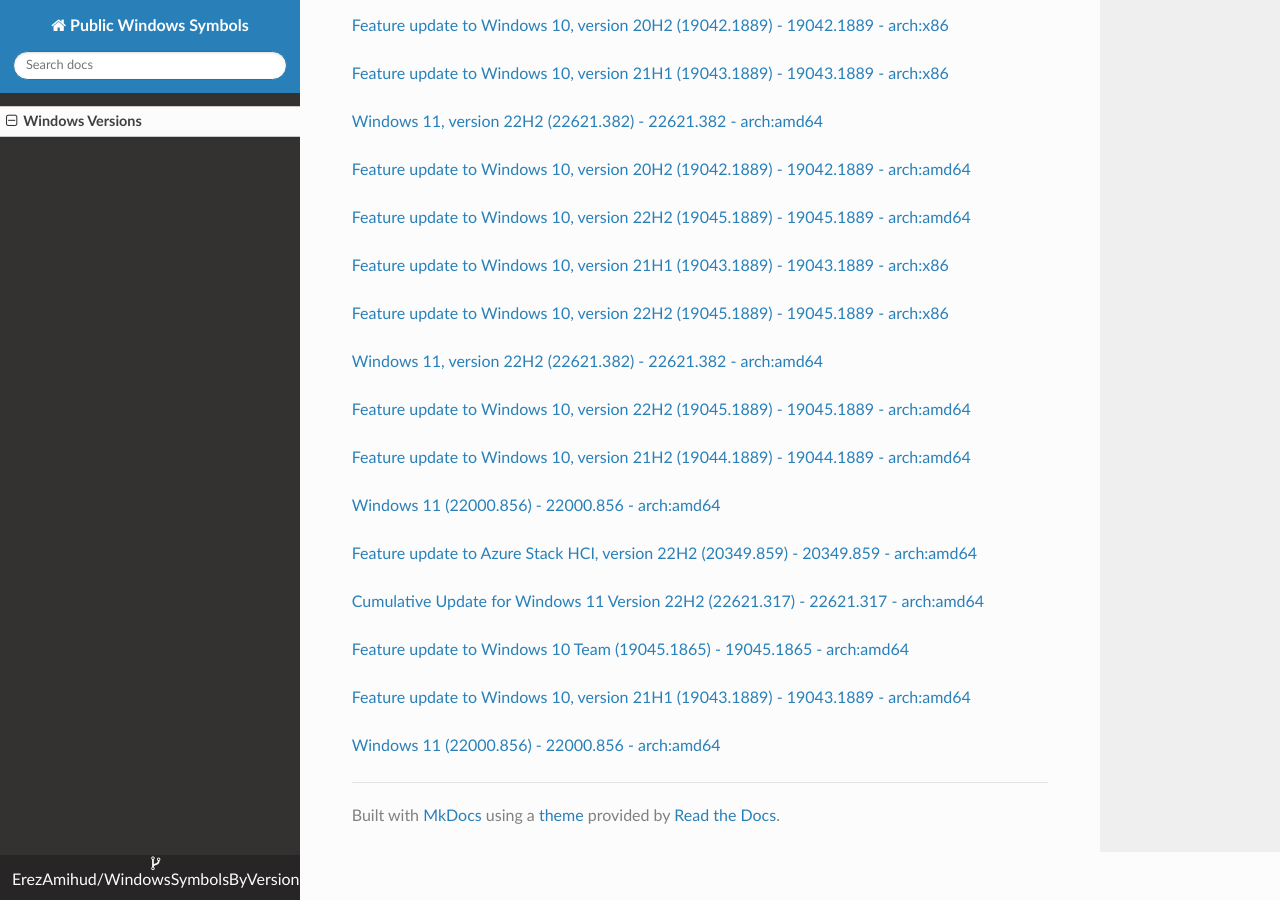
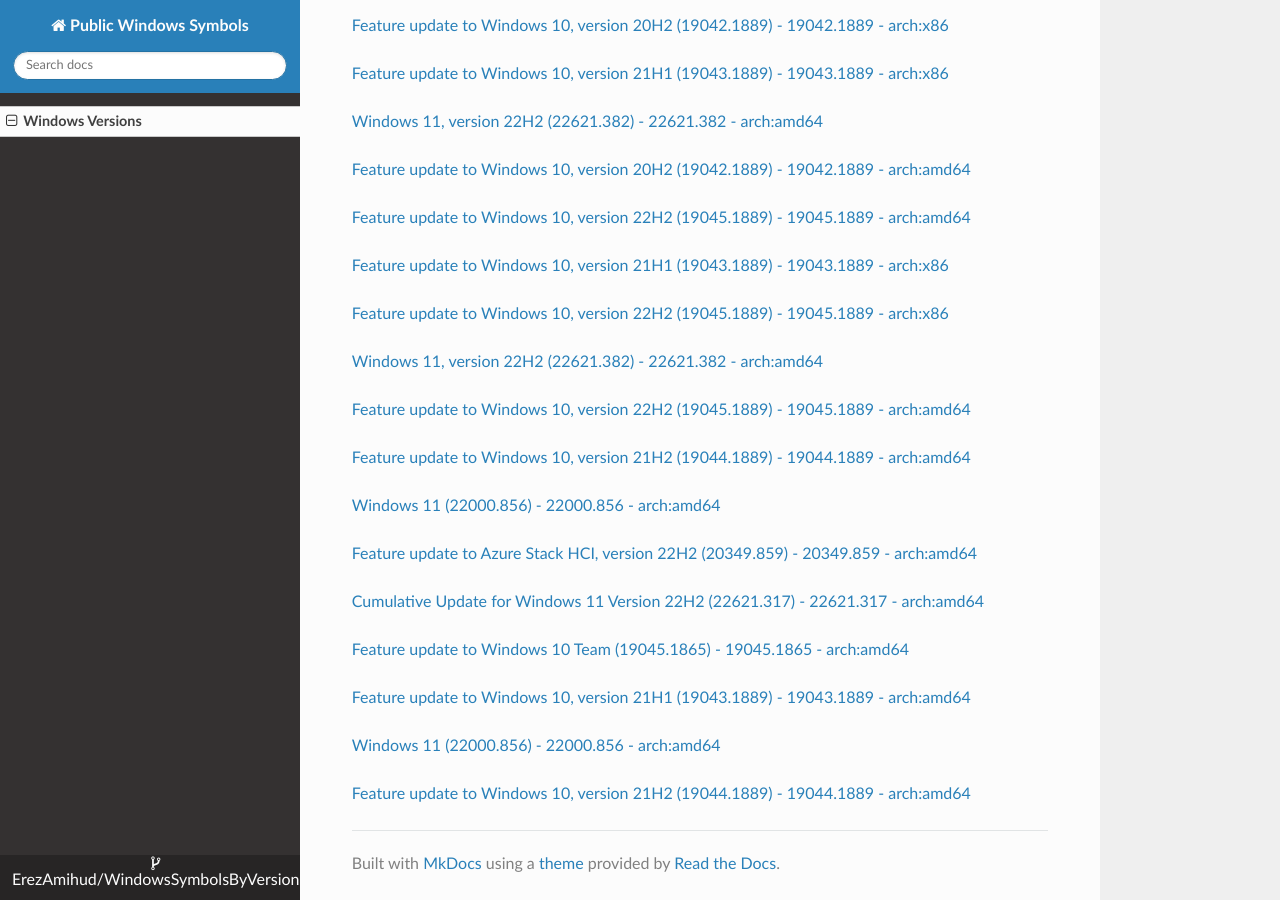
Before and after one commit to ErezAmihud/WindowsSymbolsByVersion, an MkDocs documentation site: the page built from docs/index.md, in a window 1280 px wide and 900 px high, scrolled down 56549 px. Built offline with MkDocs 1.6.1, drawn with Linux system fonts in a browser that asks for light colours; nearby versions of some CDN libraries.

Commit message:
Automated commit, add manifest for fc82fd2a-9653-4437-92c1-e57554b2ff12

```diff
--- a/docs/index.md
+++ b/docs/index.md
@@ -3352,3 +3352,6 @@
 
 
 [Windows 11 (22000.856) - 22000.856 - arch:amd64](https://github.com/ErezAmihud/WindowsSymbolsByVersion/blob/main/manifests/d82f8ecf-202d-47ac-89a2-2562a7528027.manifest)
+
+
+[Feature update to Windows 10, version 21H2 (19044.1889) - 19044.1889 - arch:amd64](https://github.com/ErezAmihud/WindowsSymbolsByVersion/blob/main/manifests/fc82fd2a-9653-4437-92c1-e57554b2ff12.manifest)
```
Also changed, not shown: process_builds.json (+1 -1 lines).
